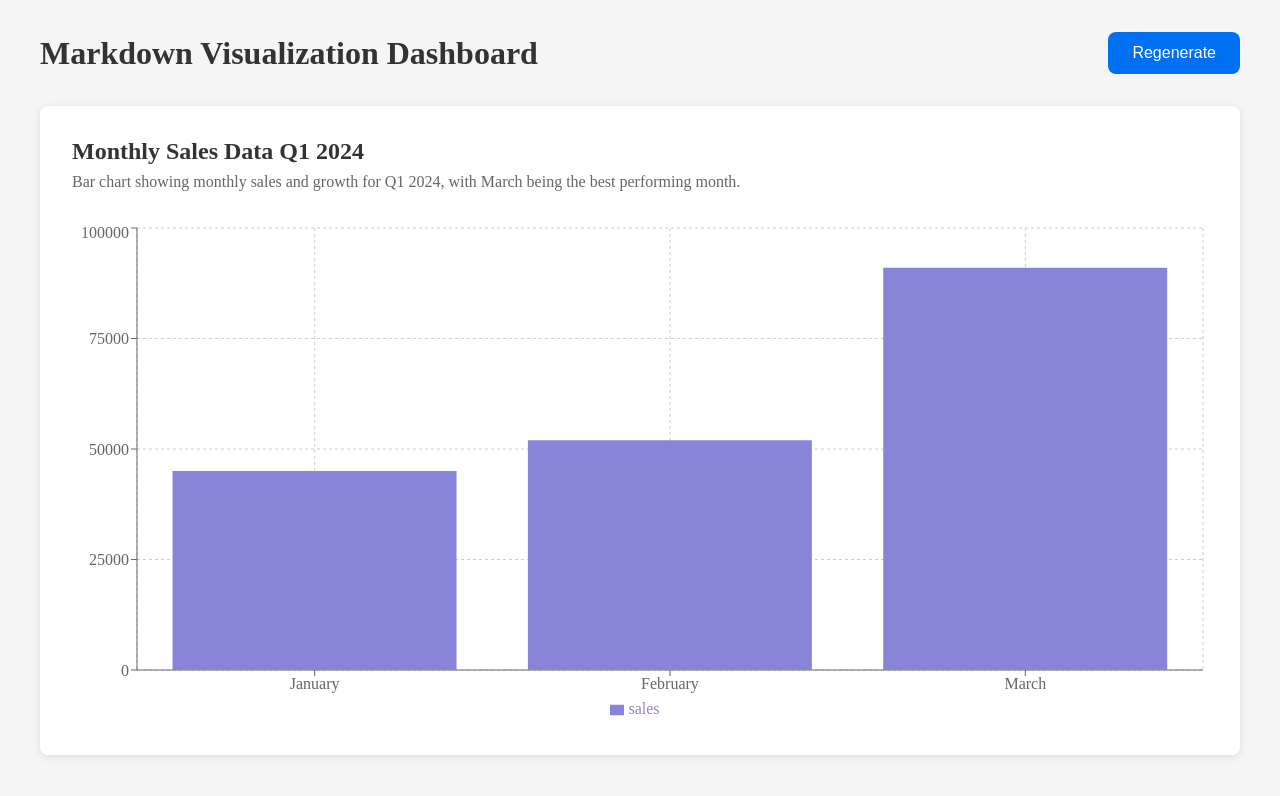
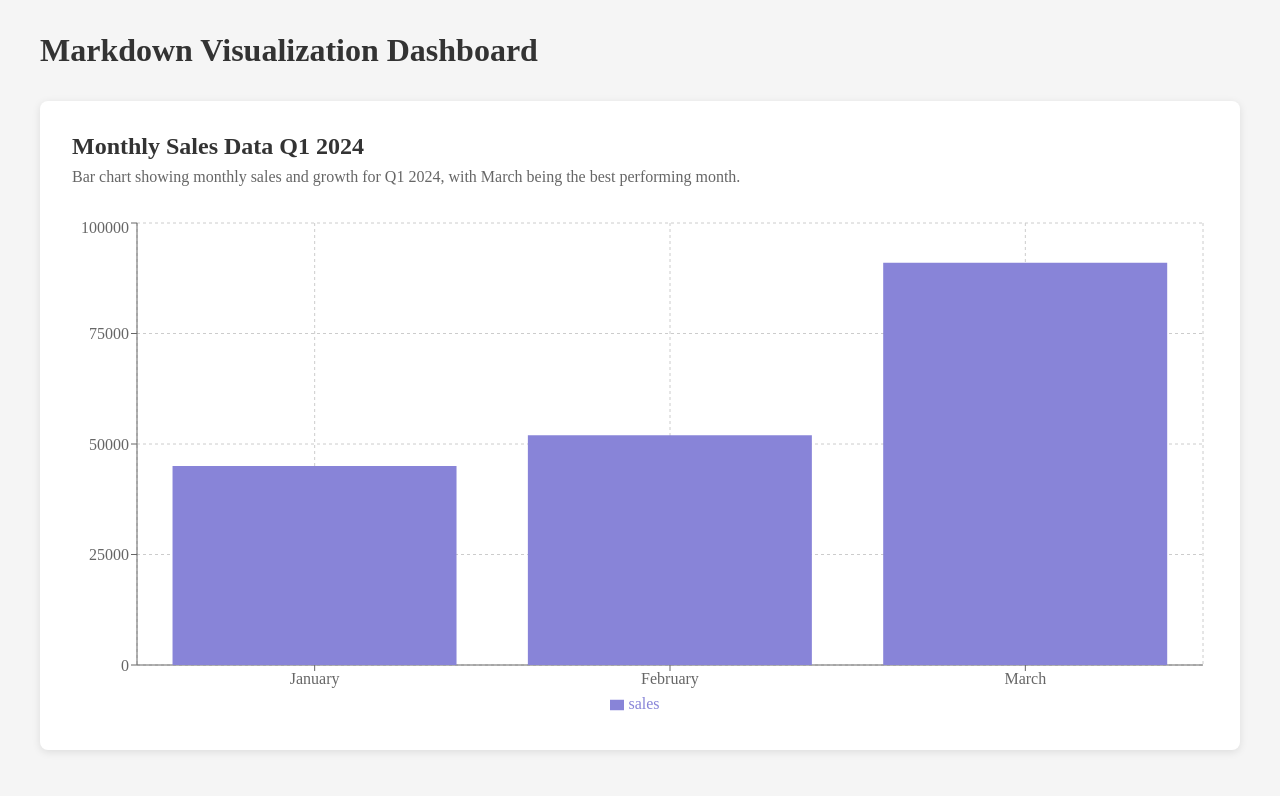
Before and after one commit to gobi-ai/markdown-vis, a Next.js app: page / in a window 1280 px wide. Shown: the top 796 px of the page. Built offline with nearby package versions, Linux system fonts and the light colour scheme.

Commit message:
Remove Regenerate

```diff
--- a/app/page.tsx
+++ b/app/page.tsx
@@ -27,7 +27,6 @@ export default function Home() {
   const [config, setConfig] = useState<VisualizationConfig | null>(null);
   const [loading, setLoading] = useState(true);
   const [error, setError] = useState<string | null>(null);
-  const [regenerating, setRegenerating] = useState(false);
 
   useEffect(() => {
     loadVisualization();
@@ -38,14 +37,9 @@ export default function Home() {
       setLoading(true);
       setError(null);
 
-      // Try to load existing visualization first
-      let response = await fetch('/api/visualization');
+      const response = await fetch('/api/visualization');
       if (!response.ok) {
-        // If no existing visualization, regenerate
-        response = await fetch('/api/regenerate', { method: 'POST' });
-        if (!response.ok) {
-          throw new Error('Failed to load or generate visualization');
-        }
+        throw new Error('No visualization available');
       }
 
       const data = await response.json();
@@ -54,28 +48,6 @@ export default function Home() {
       setError(err.message || 'Failed to load visualization');
     } finally {
       setLoading(false);
-    }
-  };
-
-  const handleRegenerate = async () => {
-    try {
-      setRegenerating(true);
-      setError(null);
-
-      const response = await fetch('/api/regenerate', {
-        method: 'POST',
-      });
-
-      if (!response.ok) {
-        throw new Error('Failed to regenerate visualization');
-      }
-
-      const data = await response.json();
-      setConfig(data.config);
-    } catch (err: any) {
-      setError(err.message || 'Failed to regenerate visualization');
-    } finally {
-      setRegenerating(false);
     }
   };
 
@@ -192,27 +164,10 @@ export default function Home() {
   return (
     <main style={{ padding: '2rem', minHeight: '100vh', backgroundColor: '#f5f5f5' }}>
       <div style={{ maxWidth: '1200px', margin: '0 auto' }}>
-        <div style={{ marginBottom: '2rem', display: 'flex', justifyContent: 'space-between', alignItems: 'center' }}>
+        <div style={{ marginBottom: '2rem' }}>
           <h1 style={{ fontSize: '2rem', fontWeight: 'bold', color: '#333' }}>
             Markdown Visualization Dashboard
           </h1>
-          <button
-            onClick={handleRegenerate}
-            disabled={regenerating}
-            style={{
-              padding: '0.75rem 1.5rem',
-              backgroundColor: '#0070f3',
-              color: 'white',
-              border: 'none',
-              borderRadius: '0.5rem',
-              cursor: regenerating ? 'not-allowed' : 'pointer',
-              fontSize: '1rem',
-              fontWeight: '500',
-              opacity: regenerating ? 0.6 : 1,
-            }}
-          >
-            {regenerating ? 'Regenerating...' : 'Regenerate'}
-          </button>
         </div>
 
         {loading && (
```
